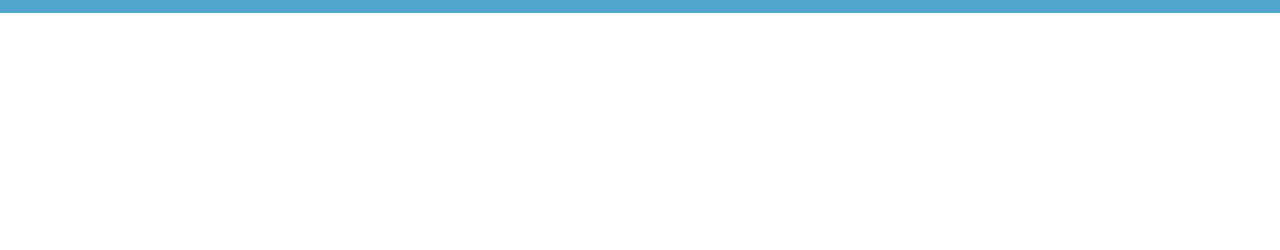
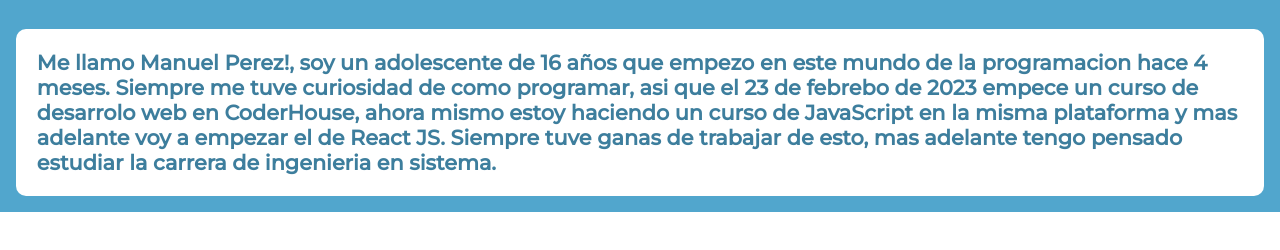
Before and after one commit to beto-programmer/mi-portfolio, a plain HTML site: page pages/sobremi.html in a window 1280 px wide. Shown: the part 80-330 px from the top of the page. Drawn offline with Linux system fonts and the light colour scheme.

Commit message:
Se agrego informacion a la pagina Sobre Mi

```diff
--- a/pages/sobremi.html
+++ b/pages/sobremi.html
@@ -26,6 +26,9 @@
         </nav>
     </header>
     <main>
+        <section class="sobremi-seccion">
+            <h2 class="sobremi-seccion__titulo">Me llamo Manuel Perez!, soy un adolescente de 16 años que empezo en este mundo de la programacion hace 4 meses. Siempre me tuve curiosidad de como programar, asi que el 23 de febrebo de 2023 empece un curso de desarrolo web en CoderHouse, ahora mismo estoy haciendo un curso de JavaScript en la misma plataforma y mas adelante voy a empezar el de React JS. Siempre tuve ganas de trabajar de esto, mas adelante tengo pensado estudiar la carrera de ingenieria en sistema.</h2>
+        </section>
     </main>
     <script src="../js/main.js"></script>
 </body>
--- a/sass/pages/_sobremi.scss
+++ b/sass/pages/_sobremi.scss
@@ -0,0 +1,11 @@
+.sobremi-seccion {
+    background-color: rgba(7, 128, 184, 0.699);
+    padding: 1em;
+    &__titulo{
+        color:  rgba(0, 86, 126, 0.76);
+        font-size: 1.3rem;
+        background-color: rgb(255, 255, 255);
+        border-radius: 10px;
+        padding: 1em;
+    }
+}
```
Also changed, not shown: index.html (+4 -0 lines), css/styles.css, 1 other file.
